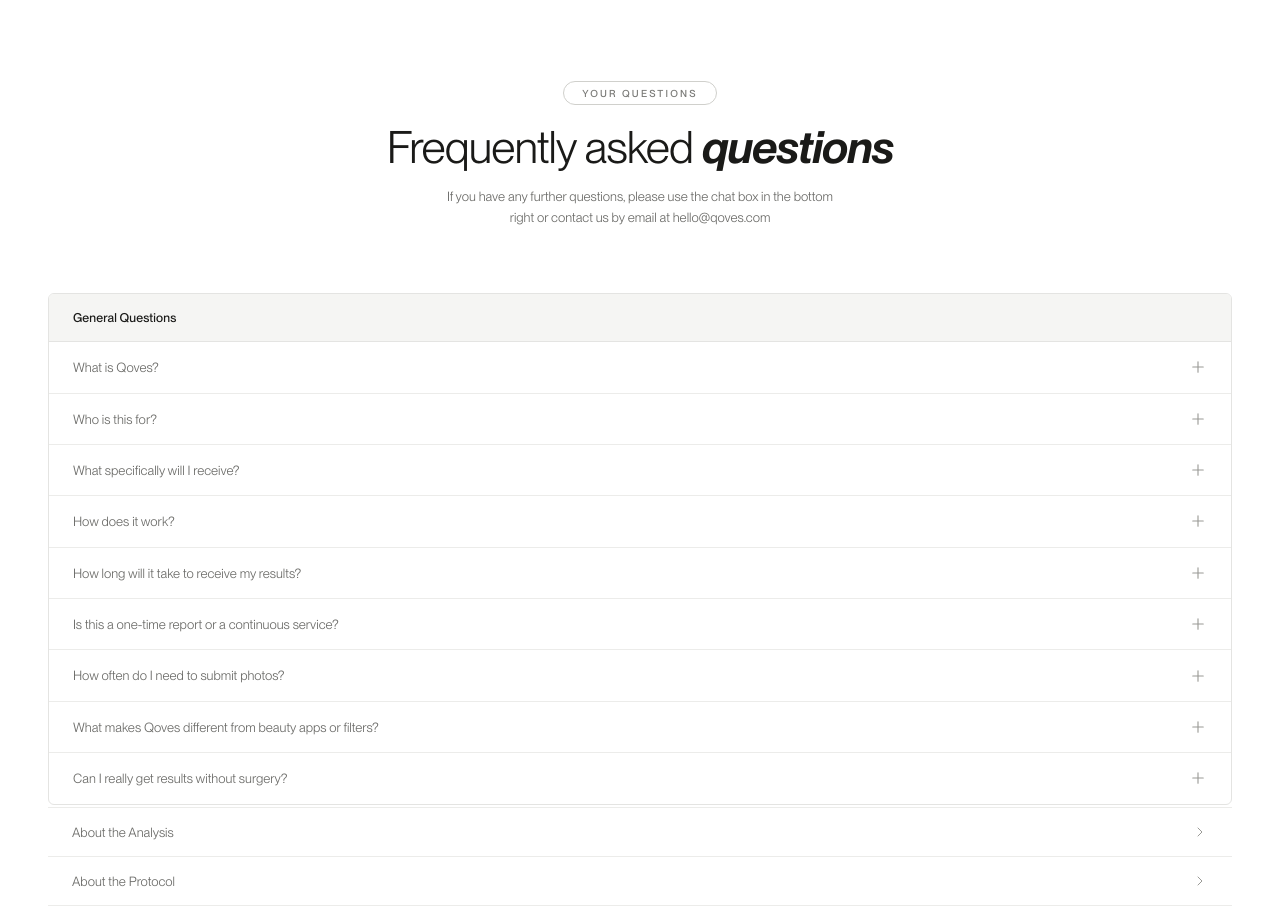
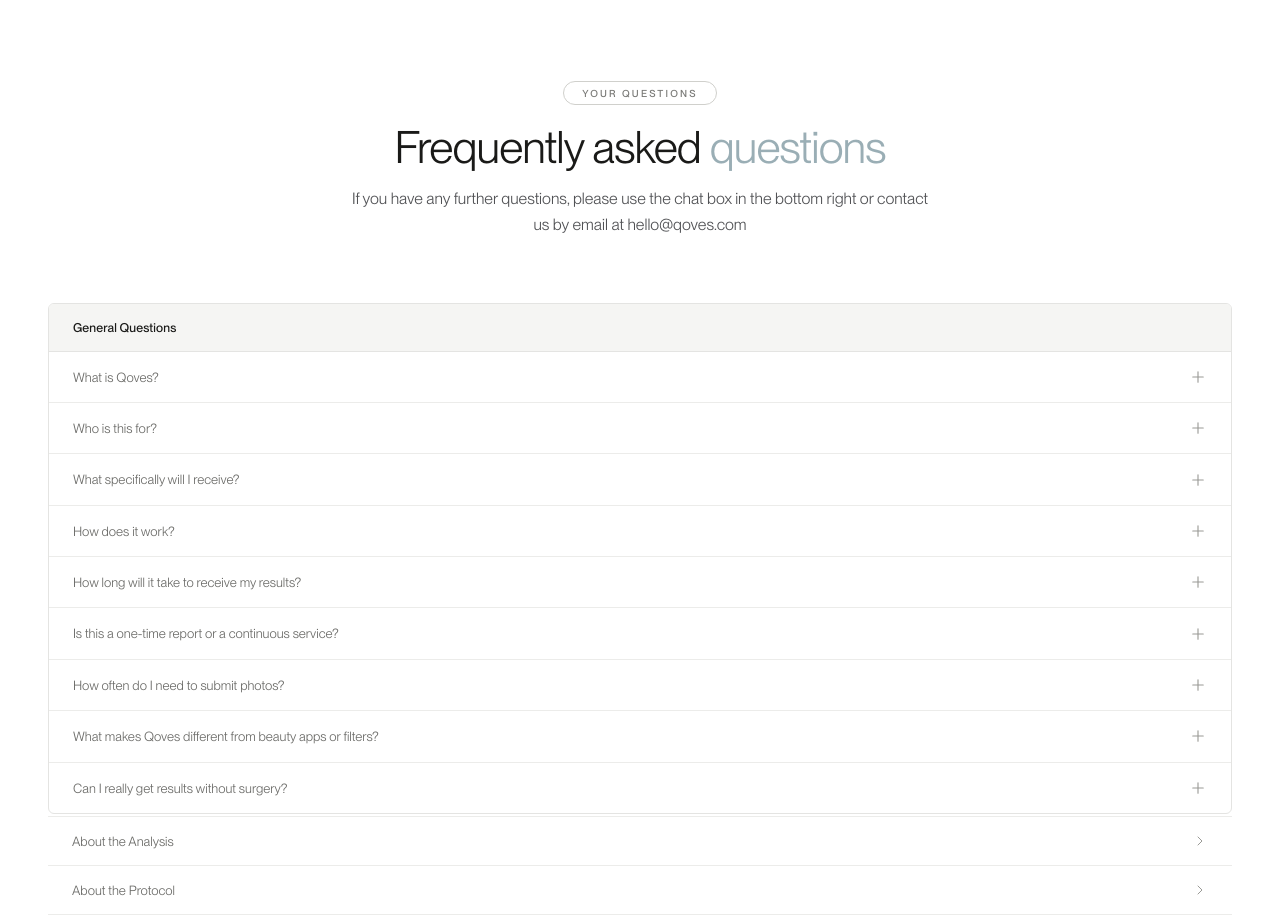
Before and after one commit to ABF00711/Quoves_Frontend-Next.js-, a Next.js app: page / in a window 1280 px wide. Shown: the part 1800-2717 px from the top of the page. Built offline with nearby package versions, Linux system fonts and the light colour scheme.

Commit message:
refactor(FAQ.module.scss): modify subtitle

```diff
--- a/src/components/sections/FAQ/FAQ.module.scss
+++ b/src/components/sections/FAQ/FAQ.module.scss
@@ -36,15 +36,14 @@
 }
 
 .headingAccent {
-  font-style: italic;
-  font-weight: 600;
+  color: #9AAEB5;
 }
 
 .subtitle {
-  font-size: 0.82rem;
-  color: $text-secondary;
+  font-size: 16px;
+  color: #515255;
   line-height: 1.65;
-  max-width: 400px;
+  max-width: 588px;
   margin: 0 auto;
 }
 
```
